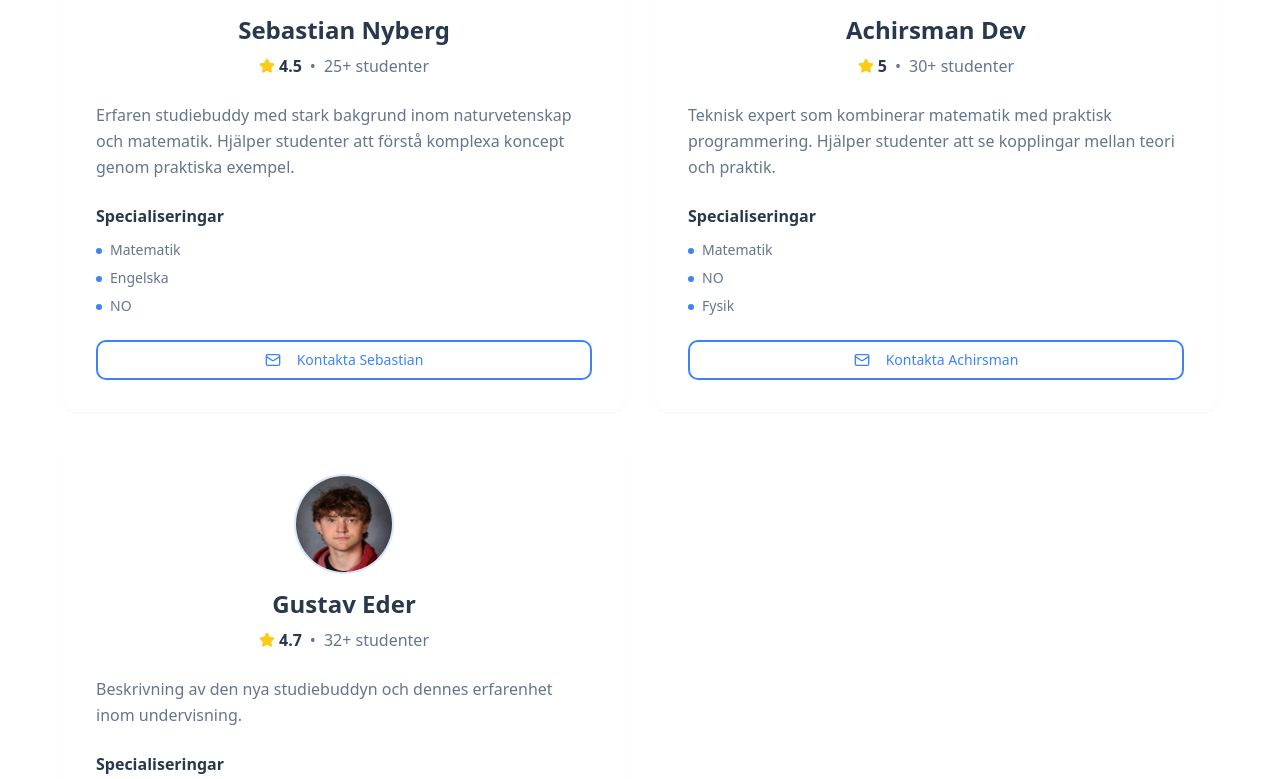
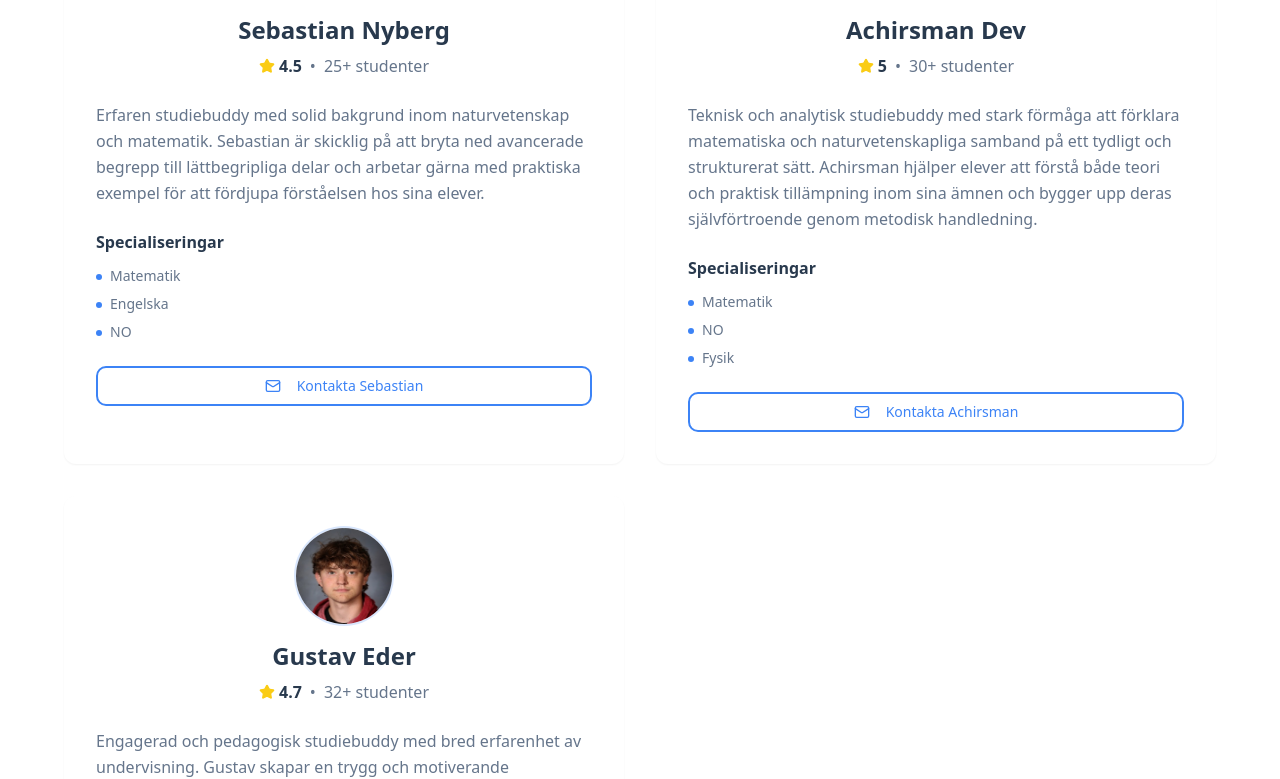
Before and after one commit to byggdinsida-bit/learnwith-pro, a React (Vite) app: page / in a window 1280 px wide. Shown: the part 1186-1965 px from the top of the page. Built offline with nearby package versions, Linux system fonts and the light colour scheme; no server answers; the database is empty; the HTML template or start-up script is replaced by a standard one.

Commit message:
Uppdatera beskrivningar för alla tre lärare

```diff
--- a/src/components/Teachers.tsx
+++ b/src/components/Teachers.tsx
@@ -12,7 +12,7 @@ const Teachers = () => {
     {
       name: "Sebastian Nyberg",
       specializations: ["Matematik", "Engelska", "NO"],
-      description: "Erfaren studiebuddy med stark bakgrund inom naturvetenskap och matematik. Hjälper studenter att förstå komplexa koncept genom praktiska exempel.",
+      description: "Erfaren studiebuddy med solid bakgrund inom naturvetenskap och matematik. Sebastian är skicklig på att bryta ned avancerade begrepp till lättbegripliga delar och arbetar gärna med praktiska exempel för att fördjupa förståelsen hos sina elever.",
       rating: 4.5,
       students: 25,
       photo: sebastianPhoto
@@ -20,7 +20,7 @@ const Teachers = () => {
     {
       name: "Achirsman Dev",
       specializations: ["Matematik", "NO", "Fysik"],
-      description: "Teknisk expert som kombinerar matematik med praktisk programmering. Hjälper studenter att se kopplingar mellan teori och praktik.",
+      description: "Teknisk och analytisk studiebuddy med stark förmåga att förklara matematiska och naturvetenskapliga samband på ett tydligt och strukturerat sätt. Achirsman hjälper elever att förstå både teori och praktisk tillämpning inom sina ämnen och bygger upp deras självförtroende genom metodisk handledning.",
       rating: 5.0,
       students: 30,
       photo: achirchmanPhoto
@@ -28,7 +28,7 @@ const Teachers = () => {
     {
       name: "Gustav Eder",
       specializations: ["Svenska", "SO", "Matematik"],
-      description: "Beskrivning av den nya studiebuddyn och dennes erfarenhet inom undervisning.",
+      description: "Engagerad och pedagogisk studiebuddy med bred erfarenhet av undervisning. Gustav skapar en trygg och motiverande lärandemiljö där eleverna får stöd att utveckla sina kunskaper i flera olika ämnen genom tydliga förklaringar och strukturerade arbetssätt.",
       rating: 4.7,
       students: 32,
       photo: gustavPhoto
```
